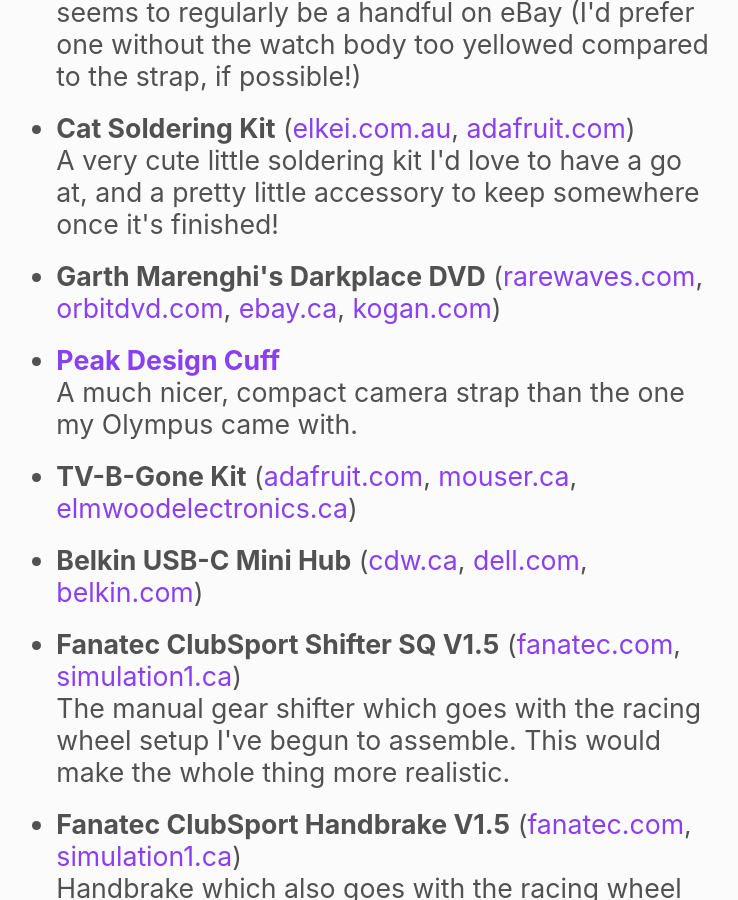
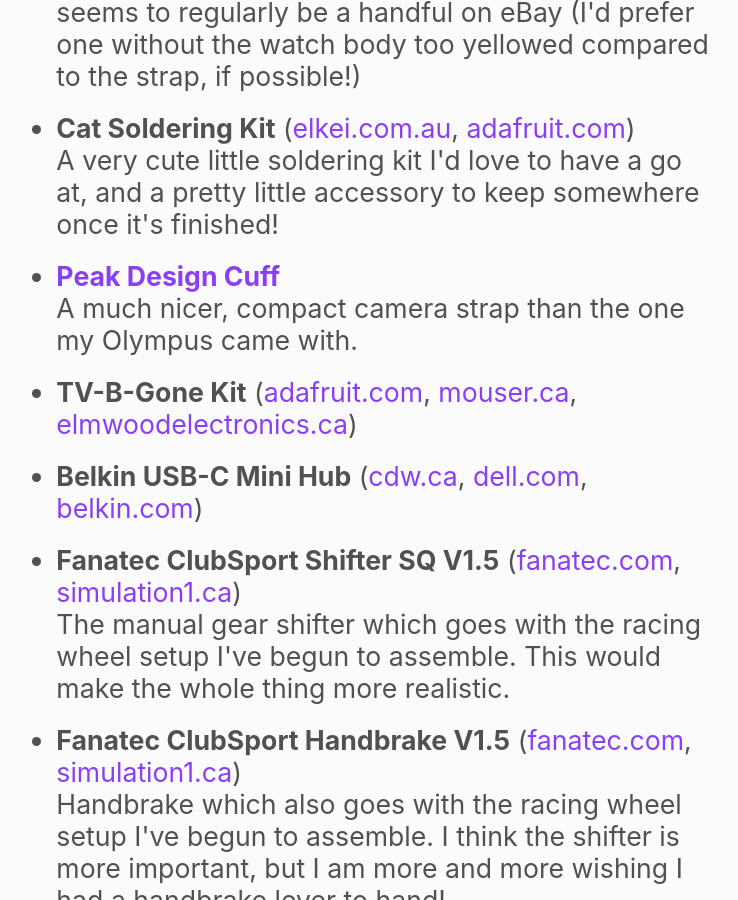
Before and after one commit to ticky/wishlist, a Jekyll site: the page built from index.md, in a window 1280 px wide and 900 px high, scrolled down 1326 px. Shown: the whole window, without its empty margins (277-1015 px from the left). Built offline with Jekyll 4.4.1, drawn with Linux system fonts in a browser that asks for light colours; our own code applies the rules of GitHub Pages for plain Markdown files.

Commit message:
Update wishlist.yml

```diff
--- a/_data/wishlist.yml
+++ b/_data/wishlist.yml
@@ -40,13 +40,6 @@
       - "https://www.adafruit.com/product/5237"
     notes: |
       A very cute little soldering kit I'd love to have a go at, and a pretty little accessory to keep somewhere once it's finished!
-
-  - name: Garth Marenghi's Darkplace DVD
-    link:
-      - "https://www.rarewaves.com/products/6867441018292-garth-marenghis-dark-place-the-complete-series-man-to-man"
-      - "https://www.orbitdvd.com/products/garthmarenghisdarkplacethecompleteseriesmantomanwithdeanlearnerregionbdvd"
-      - "https://www.ebay.ca/sch/617/i.html?_from=R40&_nkw=6867441018292&LH_TitleDesc=0"
-      - "https://www.kogan.com/au/buy/ogm-man-to-man-with-dean-learnergarth-marenghis-darkplace-dvd-70566/"
 
   - name: Peak Design Cuff
     link: "https://www.peakdesign.com/collections/straps/products/cuff?variant=9783844110380"
```
